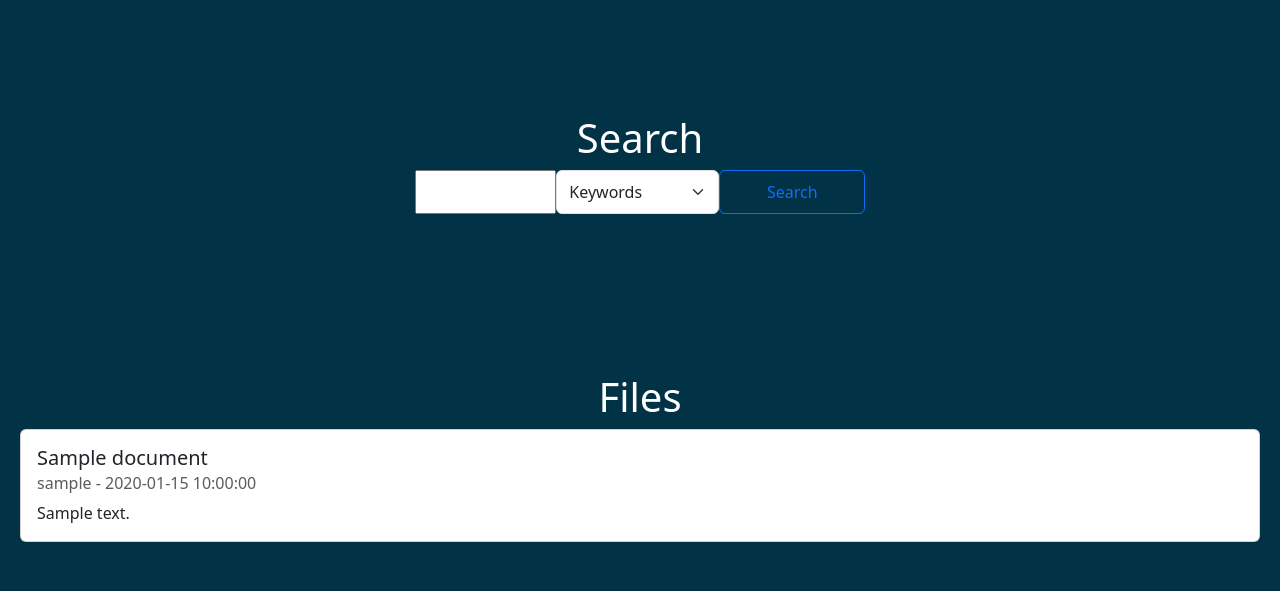
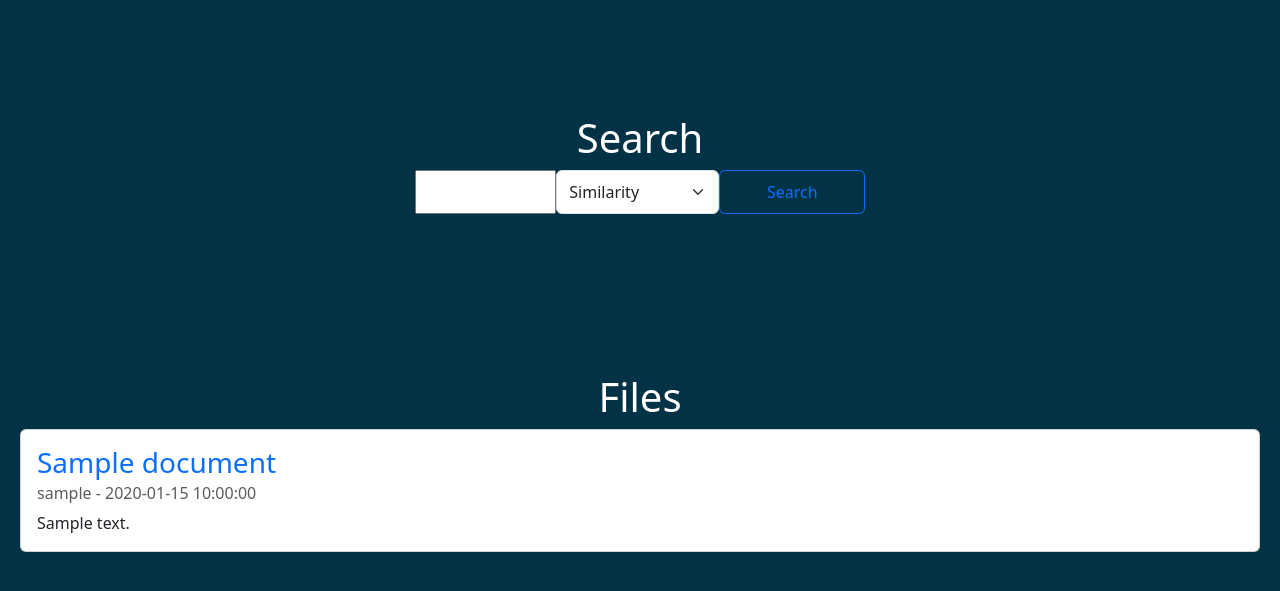
Before and after one commit to MateiBuzdea/FileSense-Project, a Flask app: page /home in a window 1280 px wide. Shown: the part 88-679 px from the top of the page. Run offline with Flask 3, Linux system fonts and the light colour scheme; a user stored in the database is signed in; tables that the repository leaves empty hold one stand-in row (values such as "Sample post"); one stand-in notice (Sample message) is shown; parts of the project's set-up code (start-up, migrations or seed data) failed here and were passed over.

Commit message:
Final search functionality and some HTML touches

```diff
--- a/web/app/ai_utils/txtai_utils.py
+++ b/web/app/ai_utils/txtai_utils.py
@@ -23,6 +23,8 @@ def add_document(embeddings, document: Document):
     embeddings.save(EMBEDDINGS_PATH)
 
 def search_documents(embeddings, query, n=5):
+    print("Searching for:", query)
+    print("Top", n, "results:", embeddings.search(query, 10))
     return embeddings.search(query, n)
 
 def delete_document(embeddings, document: Document):
--- a/web/app/core/views.py
+++ b/web/app/core/views.py
@@ -1,8 +1,8 @@
-from flask import Blueprint, render_template, abort, request, redirect, url_for, flash, jsonify
+from flask import Blueprint, render_template, abort, request, redirect, url_for, flash
 from flask_login import login_required, current_user
 from sqlalchemy import text
 
-from app import app, db
+from app import db
 from app.core.models import Document
 from .forms import UploadForm
 from app import ai_utils
@@ -25,8 +25,8 @@ def home():
 def search():
     # search can be done by similarity or keywords search
     # check if the parameter is similarity or keywords
-    if request.form.get("similarity"):
-        query = request.form.get("similarity")
+    if request.form.get("searchOption") == "similarity":
+        query = request.form.get("search")
         ai_results = ai_utils.search_documents(ai_utils.embeddings, query)
 
         # Get the documents from the database
@@ -40,13 +40,10 @@ def search():
                 if document:
                     results.append(document)
 
-        return jsonify({
-            "response": None if len(results) > 0 else "No results found.",
-            "results": [result.to_dict() for result in results]
-            })
+        return render_template("home.html", documents=results)
 
-    elif request.form.get("keywords"):
-        query = request.form.get("keywords")
+    elif request.form.get("searchOption") == "keywords":
+        query = request.form.get("search")
 
         # Get the query and extract the keywords
         keywords = ai_utils.extract_keywords(ai_utils.nlp, query)
@@ -56,17 +53,13 @@ def search():
             sql_query = "content LIKE '%" + "%' OR content LIKE '%".join(keywords) + "%'"
             results = Document.query.filter(text(sql_query)).all()
         except:
-            return jsonify({
-                "response": "Error fetching results.",
-                "results": []
-                }), 400
+            flash("Database fetch error.", "danger")
+            return render_template("home.html")
 
-        return jsonify({
-            "response":"Here is what I found:",
-            "results":[result.to_dict() for result in results] if len(keywords) > 0 else []
-            })
+        return render_template("home.html", documents=results if len(keywords) > 0 else [])
 
-    return jsonify({"error": "Invalid query."}), 400
+    flash("Invalid search query.", "danger")
+    return render_template("home.html")
 
 
 @login_required
--- a/web/app/static/style.css
+++ b/web/app/static/style.css
@@ -61,6 +61,10 @@ header a {
   font-weight: bold;
 }
 
+a {
+  text-decoration: none;
+}
+
 ul {
   list-style-type: none;
   margin: 0;
--- a/web/app/templates/base.html
+++ b/web/app/templates/base.html
@@ -6,9 +6,6 @@
   <title>FileSense</title>
   <link rel="stylesheet" type="text/css" href="/static/style.css">
   <link href="https://cdn.jsdelivr.net/npm/bootstrap@5.3.2/dist/css/bootstrap.min.css" rel="stylesheet" integrity="sha384-T3c6CoIi6uLrA9TneNEoa7RxnatzjcDSCmG1MXxSR1GAsXEV/Dwwykc2MPK8M2HN" crossorigin="anonymous">
-
-  {% block js %}
-  {% endblock %}
 </head>
 
 <body style="background: #023246;">
@@ -43,11 +40,9 @@
   {% if messages %}
     <div class="flash-messages-container col d-flex align-items-center justify-content-center">
       <div class="flash-messages col d-flex align-items-center justify-content-center">
-        <ul>
           {% for message in messages %}
-            <li class="col d-flex align-items-center justify-content-center">{{ message }}</li>
+            <div class="col d-flex align-items-center justify-content-center mt-3 mb-3">{{ message }}</div>
           {% endfor %}
-        </ul>
       </div>
     </div>
 
@@ -80,7 +75,4 @@
 
 </body>
 
-{% block aditional %}
-{% endblock %}
-
 </html>
--- a/web/app/templates/home.html
+++ b/web/app/templates/home.html
@@ -8,10 +8,10 @@
     <div class="input-group mb-3 d-flex justify-content-center">
         <form action="{{ url_for('core.search') }}" method="POST" style="display: inline-flex;">
             <input type="hidden" name="csrf_token" value="{{ csrf_token() }}" />
-            <input type="text" name="search">
+            <input type="text" name="search" width="300px">
             <select name="searchOption" class="form-select">
+                <option value="similarity" name="similarity" selected>Similarity</option>
                 <option value="keywords" name="keywords">Keywords</option>
-                <option value="similarity" name="similarity">Similarity</option>
             </select>
             <button class="btn btn-outline-primary" type="submit" value="Search">Search</button>
         </form>
@@ -27,7 +27,7 @@
 {% for document in documents %}
 <div class="card">
     <div class="card-body">
-        <h5 class="card-title">{{ document.title }}</h5>
+        <a style="text-decoration:None" href="{{ url_for('core.view', document_id=document.id) }}"><h3 class="card-title">{{ document.title }}</h3></a>
         <h6 class="card-subtitle mb-2 text-body-secondary">{{ document.owner }} - {{ document.created_on }}</h6>
         <p class="card-text">{{ document.content|striptags|truncate(200) }}</p>
     </div>
@@ -35,4 +35,4 @@
 {% endfor %}
 
 
-{% endblock %}
+{% endblock %}
--- a/web/app/templates/index.html
+++ b/web/app/templates/index.html
@@ -35,4 +35,4 @@
   </div>
 </footer>
 
-{% endblock %}
+{% endblock %}
--- a/web/app/templates/upload.html
+++ b/web/app/templates/upload.html
@@ -22,4 +22,4 @@
     </div>
 </div>
 
-{% endblock %}
+{% endblock %}
--- a/web/app/templates/view.html
+++ b/web/app/templates/view.html
@@ -34,4 +34,4 @@
 </div>
 
 
-{% endblock %}
+{% endblock %}
```
Also changed, not shown: web/app/accounts/views.py (+4 -4 lines), README.md, 1 other file.
